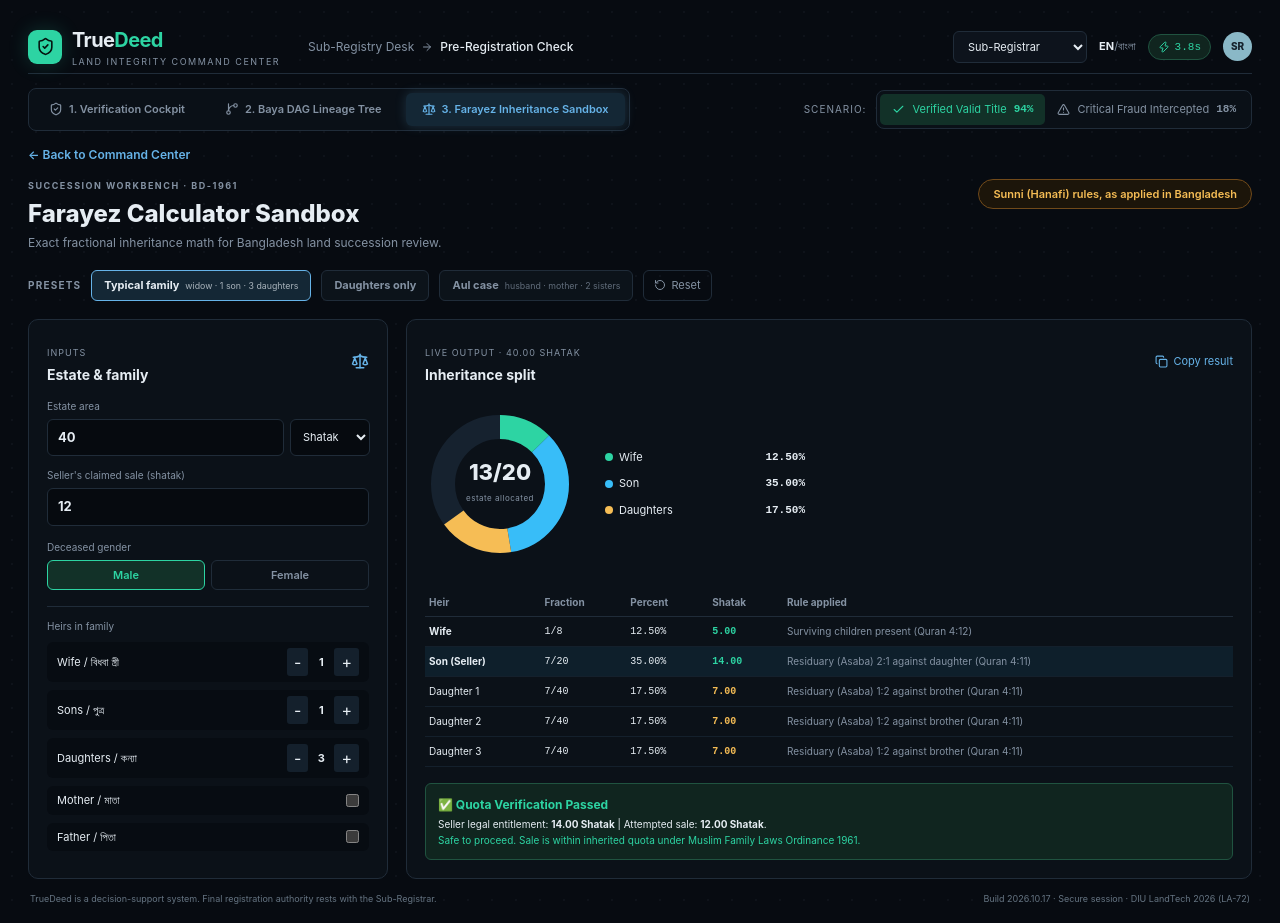
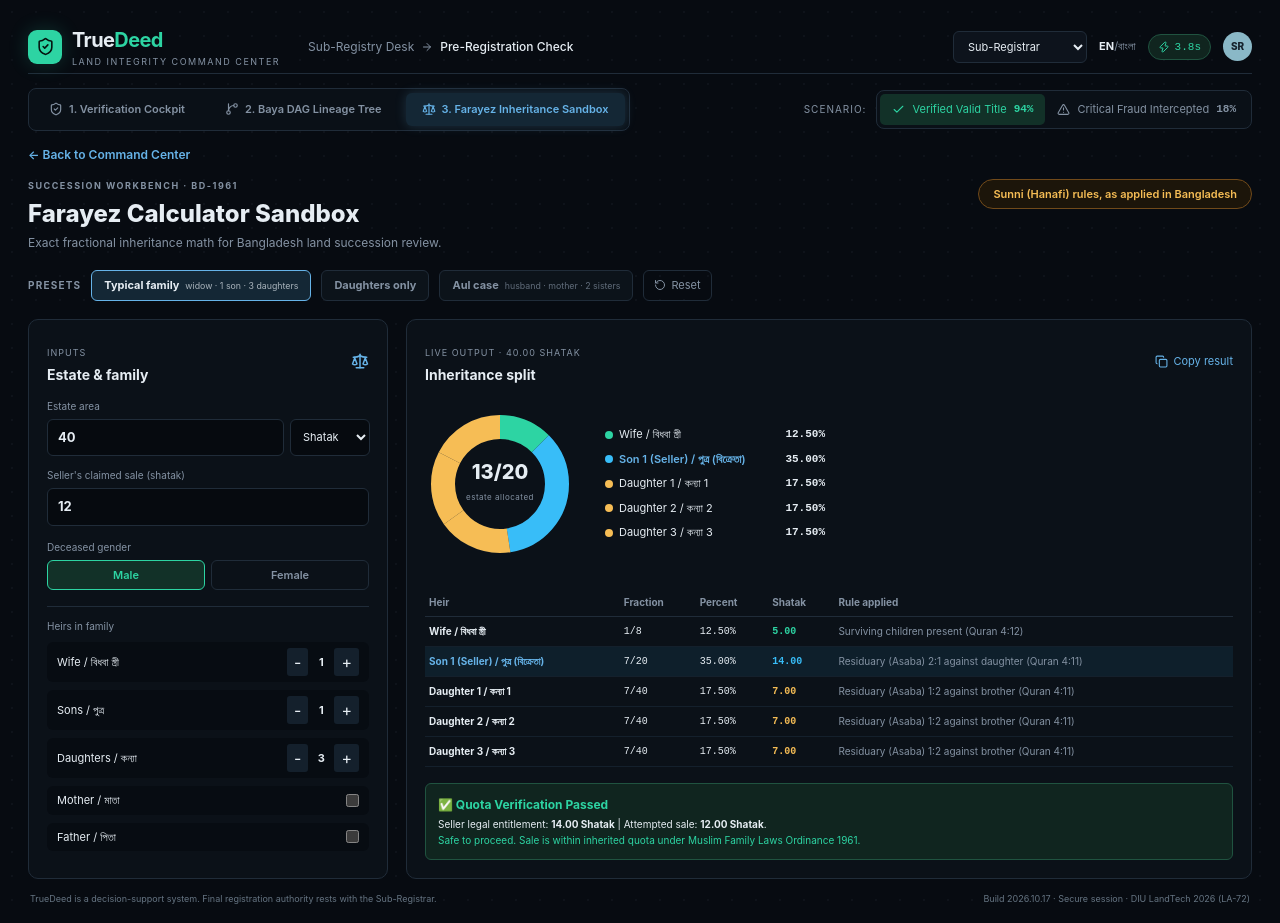
Before and after one commit to Ishtiak-Ahmed886/TrueDeed, a Next.js app in the folder frontend/: page / in a window 1280 px wide. Both pictures are taken after a click on the button "Open Full Farayez Sandbox". Built offline with nearby package versions, Linux system fonts and the light colour scheme.

Commit message:
feat: complete dynamic Farayez calculation, interactive donut chart, rules table, and role header

```diff
--- a/frontend/app/page.tsx
+++ b/frontend/app/page.tsx
@@ -203,7 +203,146 @@ export default function Page() {
   const sonAcreage = estateArea * sonShare
   const daughterAcreage = estateArea * daughterShare
 
-  const isClaimLegal = claimedSale <= sonAcreage + 0.01
+  // Structured Heir Rows for dynamic rendering
+  interface HeirRow {
+    name: string
+    fraction: string
+    percent: number
+    shatak: number
+    rule: string
+    color: string
+    isSeller?: boolean
+  }
+
+  const heirRows: HeirRow[] = []
+
+  if (deceasedGender === 'male' && wifeCount > 0) {
+    const totalWifePct = (spouseShare * aulFactor) * 100
+    const perWifePct = totalWifePct / wifeCount
+    const perWifeAcreage = (estateArea * (spouseShare * aulFactor)) / wifeCount
+    heirRows.push({
+      name: wifeCount > 1 ? `Wives (${wifeCount})` : 'Wife / বিধবা স্ত্রী',
+      fraction: childrenCount > 0 ? (wifeCount > 1 ? `1/${8 * wifeCount} each` : '1/8') : (wifeCount > 1 ? `1/${4 * wifeCount} each` : '1/4'),
+      percent: perWifePct,
+      shatak: perWifeAcreage,
+      rule: childrenCount > 0 ? 'Surviving children present (Quran 4:12)' : 'No surviving children (Quran 4:12)',
+      color: '#2dd4a3'
+    })
+  } else if (deceasedGender === 'female' && husbandCount > 0) {
+    const husbandPct = (spouseShare * aulFactor) * 100
+    heirRows.push({
+      name: 'Husband / স্বামী',
+      fraction: childrenCount > 0 ? '1/4' : (isAul ? '3/8 (Aul)' : '1/2'),
+      percent: husbandPct,
+      shatak: estateArea * (spouseShare * aulFactor),
+      rule: isAul ? 'Normalized under Hanafi Aul reduction' : (childrenCount > 0 ? 'Surviving children present (Quran 4:12)' : 'No surviving children (Quran 4:12)'),
+      color: '#2dd4a3'
+    })
+  }
+
+  if (hasMother) {
+    const motherPct = (motherShare * aulFactor) * 100
+    heirRows.push({
+      name: 'Mother / মাতা',
+      fraction: isAul ? '1/8 (Aul)' : (childrenCount > 0 || sisterCount > 1 ? '1/6' : '1/3'),
+      percent: motherPct,
+      shatak: estateArea * (motherShare * aulFactor),
+      rule: isAul ? 'Normalized under Hanafi Aul reduction' : (childrenCount > 0 ? 'Surviving children present (Quran 4:11)' : 'No children (Quran 4:11)'),
+      color: '#a78bfa'
+    })
+  }
+
+  if (hasFather) {
+    const fatherPct = (fatherShare * aulFactor) * 100
+    heirRows.push({
+      name: 'Father / পিতা',
+      fraction: '1/6',
+      percent: fatherPct,
+      shatak: estateArea * (fatherShare * aulFactor),
+      rule: 'Fixed Quranic share as Zawil Furood (Quran 4:11)',
+      color: '#fb923c'
+    })
+  }
+
+  if (sisterCount > 0 && childrenCount === 0 && !hasFather) {
+    const sisterTotalPct = (sisterShare * aulFactor) * 100
+    const perSisterPct = sisterTotalPct / sisterCount
+    const perSisterAcreage = (estateArea * (sisterShare * aulFactor)) / sisterCount
+    for (let i = 1; i <= sisterCount; i++) {
+      heirRows.push({
+        name: `Sister ${i} / বোন ${i}`,
+        fraction: isAul ? '1/4 (Aul)' : (sisterCount >= 2 ? '1/3 each' : '1/2'),
+        percent: perSisterPct,
+        shatak: perSisterAcreage,
+        rule: isAul ? 'Normalized under Hanafi Aul reduction' : 'Kalalah case with multiple sisters (Quran 4:176)',
+        color: '#f43f5e'
+      })
+    }
+  }
+
+  // Children: Sons & Daughters
+  if (sonCount > 0) {
+    const sonPct = sonShare * 100
+    for (let i = 1; i <= sonCount; i++) {
+      heirRows.push({
+        name: i === 1 ? 'Son 1 (Seller) / পুত্র (বিক্রেতা)' : `Son ${i} / পুত্র ${i}`,
+        fraction: activePreset === 'typical' ? '7/20' : `${((sonShare * 100)).toFixed(1)}%`,
+        percent: sonPct,
+        shatak: sonAcreage,
+        rule: daughterCount > 0 ? 'Residuary (Asaba) 2:1 against daughter (Quran 4:11)' : 'Residuary (Asaba) universal heir (Quran 4:11)',
+        color: '#38bdf8',
+        isSeller: i === 1
+      })
+    }
+  }
+
+  if (daughterCount > 0) {
+    if (sonCount === 0) {
+      const daughtersShare = daughterCount === 1 ? 0.5 : (2/3)
+      const perDaughterPct = (daughtersShare * 100) / daughterCount
+      const perDaughterAcreage = (estateArea * daughtersShare) / daughterCount
+      for (let i = 1; i <= daughterCount; i++) {
+        heirRows.push({
+          name: `Daughter ${i} / কন্যা ${i}`,
+          fraction: daughterCount === 1 ? '1/2' : '1/3 each (2/3 total)',
+          percent: perDaughterPct,
+          shatak: perDaughterAcreage,
+          rule: daughterCount === 1 ? 'Sole daughter fixed Quranic half (Quran 4:11)' : 'Multiple daughters fixed two-thirds (Quran 4:11)',
+          color: '#f6bd55'
+        })
+      }
+    } else {
+      const daughterPct = daughterShare * 100
+      for (let i = 1; i <= daughterCount; i++) {
+        heirRows.push({
+          name: `Daughter ${i} / কন্যা ${i}`,
+          fraction: activePreset === 'typical' ? '7/40' : `${((daughterShare * 100)).toFixed(1)}%`,
+          percent: daughterPct,
+          shatak: daughterAcreage,
+          rule: 'Residuary (Asaba) 1:2 against brother (Quran 4:11)',
+          color: '#f6bd55'
+        })
+      }
+    }
+  }
+
+  // SVG donut calculation
+  const circumference = 2 * Math.PI * 38 // 238.76
+  let accumulatedLength = 0
+  const donutSlices = heirRows.map(heir => {
+    const sliceLength = (heir.percent / 100) * circumference
+    const strokeDasharray = `${sliceLength.toFixed(1)} ${(circumference - sliceLength).toFixed(1)}`
+    const strokeDashoffset = -accumulatedLength
+    accumulatedLength += sliceLength
+    return {
+      ...heir,
+      strokeDasharray,
+      strokeDashoffset
+    }
+  })
+
+  const sellerLegalShare = sonCount > 0 ? sonAcreage : (deceasedGender === 'female' && husbandCount > 0 ? (estateArea * spouseShare * aulFactor) : 0)
+  const isClaimLegal = claimedSale <= sellerLegalShare + 0.01
 
   return (
     <>
@@ -220,9 +359,13 @@ export default function Page() {
           </div>
 
           <div className="breadcrumb">
-            <span>{t('subRegistryDesk')}</span>
+            <span>
+              {role === 'Sub-Registrar' ? t('subRegistryDesk') : role === 'Bank Underwriter' ? (lang === 'bn' ? 'বাণিজ্যিক ব্যাংক ডেস্ক' : 'Commercial Bank Desk') : (lang === 'bn' ? 'নাগরিক সেবা পোর্টাল' : 'Citizen Self-Service')}
+            </span>
             <ArrowRight size={12} />
-            <strong>{t('preRegistration')}</strong>
+            <strong>
+              {role === 'Sub-Registrar' ? t('preRegistration') : role === 'Bank Underwriter' ? (lang === 'bn' ? 'বন্ধকী টাইটেল ক্লিয়ারেন্স' : 'Mortgage Title Clearance') : (lang === 'bn' ? 'দলিল অখণ্ডতা যাচাই' : 'Title Integrity Check')}
+            </strong>
           </div>
 
           <div className="top-actions">
@@ -238,7 +381,9 @@ export default function Page() {
               <span className={lang === 'bn' ? 'active' : ''}>বাংলা</span>
             </button>
             <div className="latency"><Zap size={12} /> 3.8s</div>
-            <div className="avatar">SR</div>
+            <div className="avatar">
+              {role === 'Sub-Registrar' ? 'SR' : role === 'Bank Underwriter' ? 'BU' : 'CZ'}
+            </div>
           </div>
         </header>
 
@@ -602,6 +747,20 @@ export default function Page() {
         {/* ================= PAGE 2: BAYA DAG LINEAGE TREE ================= */}
         {tab === 'baya' && (
           <div style={{ animation: 'reveal .3s ease' }}>
+            {/* BACK BUTTON */}
+            <div style={{ marginBottom: '14px' }}>
+              <button
+                onClick={() => setTab('cockpit')}
+                style={{
+                  display: 'inline-flex', alignItems: 'center', gap: '6px',
+                  background: 'none', border: 'none', color: 'var(--blue)',
+                  fontSize: '12px', fontWeight: 600, cursor: 'pointer', padding: 0
+                }}
+              >
+                ← Back to Command Center
+              </button>
+            </div>
+
             <Card style={{ padding: '24px', marginBottom: '16px' }}>
               <div style={{ display: 'flex', justifyContent: 'space-between', alignItems: 'center', borderBottom: '1px solid var(--line)', paddingBottom: '16px', marginBottom: '20px' }}>
                 <div>
@@ -989,16 +1148,24 @@ export default function Page() {
                   <div style={{ position: 'relative', width: '150px', height: '150px', display: 'flex', alignItems: 'center', justifyContent: 'center' }}>
                     <svg viewBox="0 0 100 100" style={{ transform: 'rotate(-90deg)', width: '100%', height: '100%' }}>
                       <circle cx="50" cy="50" r="38" fill="transparent" stroke="#16222f" strokeWidth="16" />
-                      {/* Green: Wife 12.5% */}
-                      <circle cx="50" cy="50" r="38" fill="transparent" stroke="#2dd4a3" strokeWidth="16" strokeDasharray="30 238" strokeDashoffset="0" />
-                      {/* Blue: Son 35% */}
-                      <circle cx="50" cy="50" r="38" fill="transparent" stroke="#38bdf8" strokeWidth="16" strokeDasharray="83 238" strokeDashoffset="-30" />
-                      {/* Amber: Daughters 17.5% */}
-                      <circle cx="50" cy="50" r="38" fill="transparent" stroke="#f6bd55" strokeWidth="16" strokeDasharray="42 238" strokeDashoffset="-113" />
+                      {donutSlices.map((slice, idx) => (
+                        <circle
+                          key={idx}
+                          cx="50"
+                          cy="50"
+                          r="38"
+                          fill="transparent"
+                          stroke={slice.color}
+                          strokeWidth="16"
+                          strokeDasharray={slice.strokeDasharray}
+                          strokeDashoffset={slice.strokeDashoffset}
+                          style={{ transition: 'all 0.4s ease' }}
+                        />
+                      ))}
                     </svg>
                     <div style={{ position: 'absolute', textAlign: 'center' }}>
-                      <strong style={{ fontSize: '22px', fontWeight: 800, color: 'var(--text)', display: 'block', lineHeight: 1 }}>
-                        13/20
+                      <strong style={{ fontSize: '20px', fontWeight: 800, color: 'var(--text)', display: 'block', lineHeight: 1 }}>
+                        {activePreset === 'typical' ? '13/20' : `${Math.min(100, Math.round(heirRows.reduce((acc, h) => acc + h.percent, 0)))}%`}
                       </strong>
                       <span style={{ fontSize: '8px', color: 'var(--muted)', letterSpacing: '0.5px' }}>
                         estate allocated
@@ -1007,27 +1174,16 @@ export default function Page() {
                   </div>
 
                   {/* LEGEND */}
-                  <div style={{ display: 'flex', flexDirection: 'column', gap: '10px', fontSize: '11px', minWidth: '200px' }}>
-                    <div style={{ display: 'flex', alignItems: 'center', justifyContent: 'space-between', gap: '20px' }}>
-                      <span style={{ display: 'flex', alignItems: 'center', gap: '6px' }}>
-                        <i style={{ width: '8px', height: '8px', borderRadius: '50%', background: '#2dd4a3' }} /> Wife
-                      </span>
-                      <b className="mono">12.50%</b>
-                    </div>
-
-                    <div style={{ display: 'flex', alignItems: 'center', justifyContent: 'space-between', gap: '20px' }}>
-                      <span style={{ display: 'flex', alignItems: 'center', gap: '6px' }}>
-                        <i style={{ width: '8px', height: '8px', borderRadius: '50%', background: '#38bdf8' }} /> Son
-                      </span>
-                      <b className="mono">35.00%</b>
-                    </div>
-
-                    <div style={{ display: 'flex', alignItems: 'center', justifyContent: 'space-between', gap: '20px' }}>
-                      <span style={{ display: 'flex', alignItems: 'center', gap: '6px' }}>
-                        <i style={{ width: '8px', height: '8px', borderRadius: '50%', background: '#f6bd55' }} /> Daughters
-                      </span>
-                      <b className="mono">17.50%</b>
-                    </div>
+                  <div style={{ display: 'flex', flexDirection: 'column', gap: '8px', fontSize: '11px', minWidth: '220px' }}>
+                    {heirRows.map((heir, idx) => (
+                      <div key={idx} style={{ display: 'flex', alignItems: 'center', justifyContent: 'space-between', gap: '16px' }}>
+                        <span style={{ display: 'flex', alignItems: 'center', gap: '6px' }}>
+                          <i style={{ width: '8px', height: '8px', borderRadius: '50%', background: heir.color, flexShrink: 0 }} />
+                          <span style={{ color: heir.isSeller ? 'var(--blue)' : 'var(--text)', fontWeight: heir.isSeller ? 600 : 400 }}>{heir.name}</span>
+                        </span>
+                        <b className="mono">{heir.percent.toFixed(2)}%</b>
+                      </div>
+                    ))}
                   </div>
                 </div>
 
@@ -1043,41 +1199,17 @@ export default function Page() {
                     </tr>
                   </thead>
                   <tbody>
-                    <tr style={{ borderBottom: '1px solid #14202c' }}>
-                      <td style={{ padding: '7px 4px' }}><b>Wife</b></td>
-                      <td style={{ padding: '7px 4px' }} className="mono">1/8</td>
-                      <td style={{ padding: '7px 4px' }} className="mono">12.50%</td>
-                      <td style={{ padding: '7px 4px', color: '#2dd4a3' }} className="mono"><b>5.00</b></td>
-                      <td style={{ padding: '7px 4px', color: 'var(--muted)' }}>Surviving children present (Quran 4:12)</td>
-                    </tr>
-                    <tr style={{ borderBottom: '1px solid #14202c', background: '#0e1f2b' }}>
-                      <td style={{ padding: '7px 4px' }}><b>Son (Seller)</b></td>
-                      <td style={{ padding: '7px 4px' }} className="mono">7/20</td>
-                      <td style={{ padding: '7px 4px' }} className="mono">35.00%</td>
-                      <td style={{ padding: '7px 4px', color: 'var(--green)' }} className="mono"><b>14.00</b></td>
-                      <td style={{ padding: '7px 4px', color: 'var(--muted)' }}>Residuary (Asaba) 2:1 against daughter (Quran 4:11)</td>
-                    </tr>
-                    <tr style={{ borderBottom: '1px solid #14202c' }}>
-                      <td style={{ padding: '7px 4px' }}>Daughter 1</td>
-                      <td style={{ padding: '7px 4px' }} className="mono">7/40</td>
-                      <td style={{ padding: '7px 4px' }} className="mono">17.50%</td>
-                      <td style={{ padding: '7px 4px', color: '#f6bd55' }} className="mono"><b>7.00</b></td>
-                      <td style={{ padding: '7px 4px', color: 'var(--muted)' }}>Residuary (Asaba) 1:2 against brother (Quran 4:11)</td>
-                    </tr>
-                    <tr style={{ borderBottom: '1px solid #14202c' }}>
-                      <td style={{ padding: '7px 4px' }}>Daughter 2</td>
-                      <td style={{ padding: '7px 4px' }} className="mono">7/40</td>
-                      <td style={{ padding: '7px 4px' }} className="mono">17.50%</td>
-                      <td style={{ padding: '7px 4px', color: '#f6bd55' }} className="mono"><b>7.00</b></td>
-                      <td style={{ padding: '7px 4px', color: 'var(--muted)' }}>Residuary (Asaba) 1:2 against brother (Quran 4:11)</td>
-                    </tr>
-                    <tr style={{ borderBottom: '1px solid #14202c' }}>
-                      <td style={{ padding: '7px 4px' }}>Daughter 3</td>
-                      <td style={{ padding: '7px 4px' }} className="mono">7/40</td>
-                      <td style={{ padding: '7px 4px' }} className="mono">17.50%</td>
-                      <td style={{ padding: '7px 4px', color: '#f6bd55' }} className="mono"><b>7.00</b></td>
-                      <td style={{ padding: '7px 4px', color: 'var(--muted)' }}>Residuary (Asaba) 1:2 against brother (Quran 4:11)</td>
-                    </tr>
+                    {heirRows.map((heir, idx) => (
+                      <tr key={idx} style={{ borderBottom: '1px solid #14202c', background: heir.isSeller ? '#0e1f2b' : 'transparent' }}>
+                        <td style={{ padding: '7px 4px' }}>
+                          <b style={{ color: heir.isSeller ? 'var(--blue)' : 'inherit' }}>{heir.name}</b>
+                        </td>
+                        <td style={{ padding: '7px 4px' }} className="mono">{heir.fraction}</td>
+                        <td style={{ padding: '7px 4px' }} className="mono">{heir.percent.toFixed(2)}%</td>
+                        <td style={{ padding: '7px 4px', color: heir.color }} className="mono"><b>{heir.shatak.toFixed(2)}</b></td>
+                        <td style={{ padding: '7px 4px', color: 'var(--muted)' }}>{heir.rule}</td>
+                      </tr>
+                    ))}
                   </tbody>
                 </table>
 
@@ -1091,14 +1223,14 @@ export default function Page() {
                     {isClaimLegal ? '✅ Quota Verification Passed' : '❌ Critical Fraud: Quota Breach'}
                   </strong>
                   <div style={{ fontSize: '10px', color: 'var(--text)', lineHeight: '1.4' }}>
-                    Seller legal entitlement: <b>14.00 Shatak</b> | Attempted sale: <b>{claimedSale.toFixed(2)} Shatak</b>.
-                    {claimedSale <= 14 ? (
+                    Seller legal entitlement: <b>{sellerLegalShare.toFixed(2)} Shatak</b> | Attempted sale: <b>{claimedSale.toFixed(2)} Shatak</b>.
+                    {isClaimLegal ? (
                       <span style={{ color: 'var(--green)', display: 'block', marginTop: '2px' }}>
                         Safe to proceed. Sale is within inherited quota under Muslim Family Laws Ordinance 1961.
                       </span>
                     ) : (
                       <span style={{ color: 'var(--red)', display: 'block', marginTop: '2px' }}>
-                        CRITICAL FRAUD: Seller is attempting to sell <b>{(claimedSale - 14).toFixed(2)} Shatak</b> in excess, depriving female co-heirs!
+                        CRITICAL FRAUD: Seller is attempting to sell <b>{(claimedSale - sellerLegalShare).toFixed(2)} Shatak</b> in excess, depriving co-heirs!
                       </span>
                     )}
                   </div>
```
Also changed, not shown: 1 other file (tests, documents, lock files or other folders).
